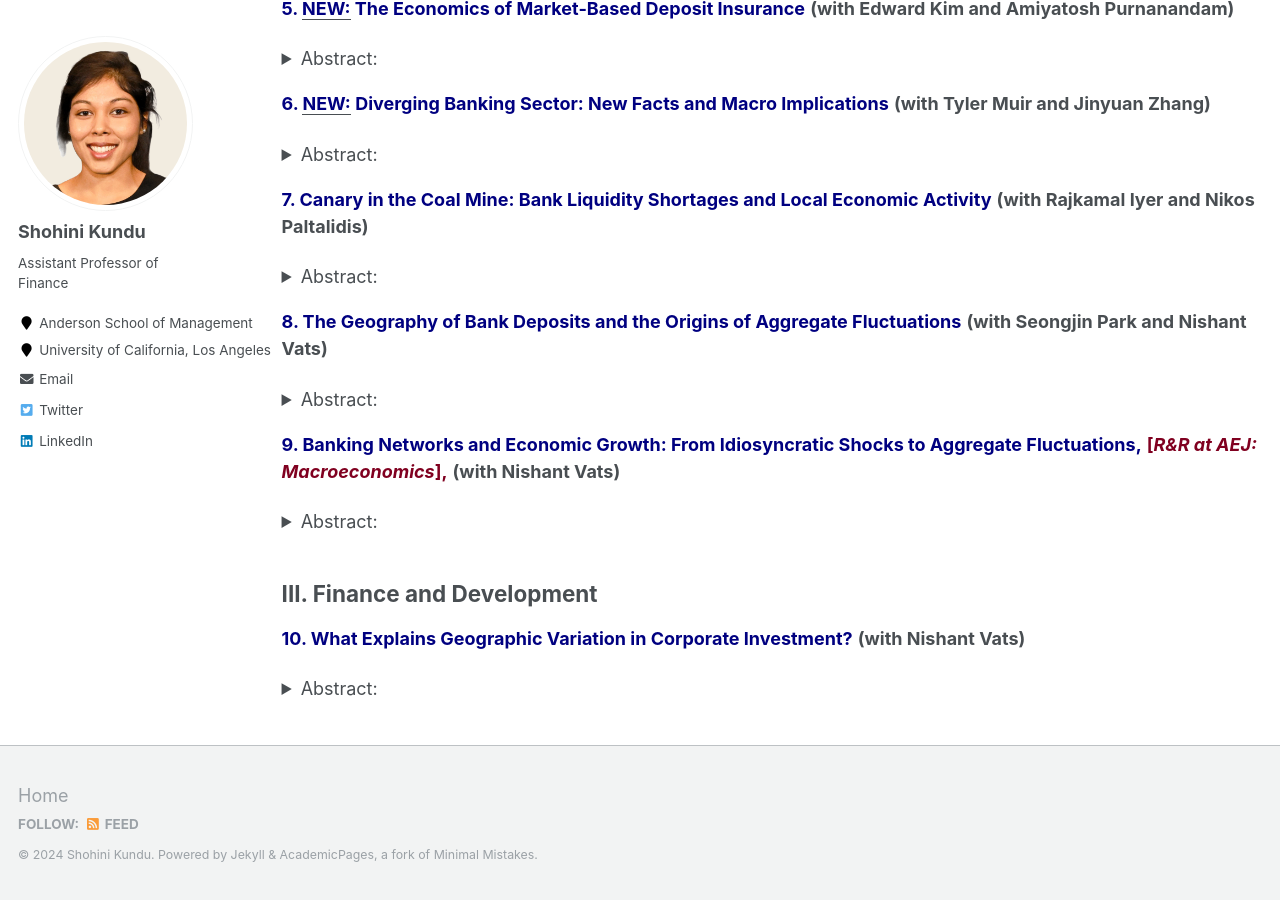
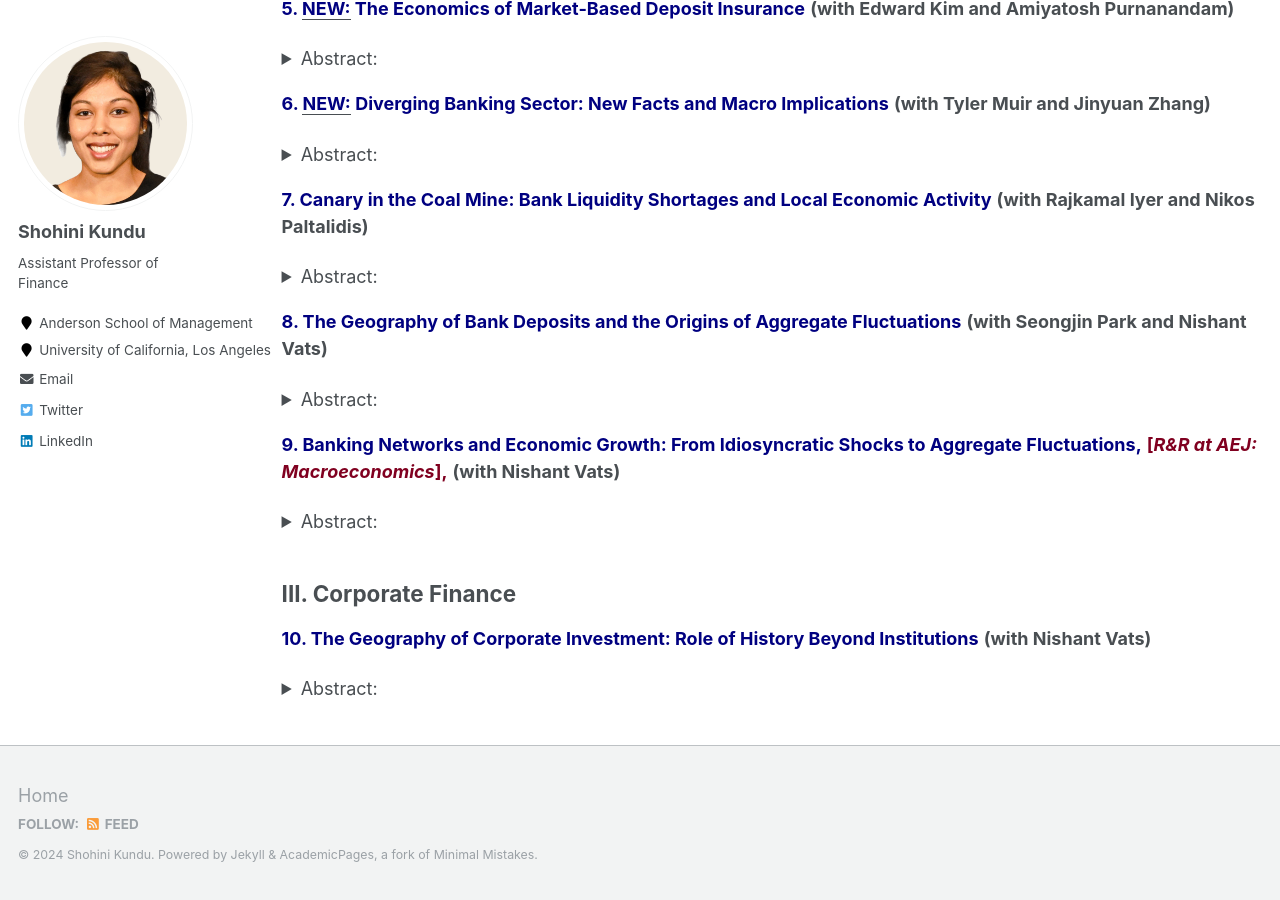
Before and after one commit to shohinikundu/shohinikundu.github.io, a Jekyll site: the page built from _pages/research.md, in a window 1280 px wide and 900 px high, scrolled down 853 px. Built offline with Jekyll 4.4.1, drawn with Linux system fonts in a browser that asks for light colours; some of the changed text lies outside the part shown.

Commit message:
Update research.md

```diff
--- a/_pages/research.md
+++ b/_pages/research.md
@@ -71,10 +71,10 @@
 This paper explores the transmission of non-capital shocks through banking networks. We construct non-capital (idiosyncratic) shocks, using labor productivity shocks to large firms. We document a change in the relationship between foreign idiosyncratic shocks and domestic economic growth between 1978 and 2000. Contemporaneous changes in banking integration drive this phenomenon as geographically diversified banks divert funds away from economies experiencing negative shocks towards other unaffected economies. Our granular-IV estimates suggest that a 1% increase in bank loan supply is associated with a 0.05-0.26 pp increase in economic growth. Lastly, this can potentially explain the Great Moderation.
           </details>
 
-## III. Finance and Development
+## III. Corporate Finance
 
-<a href="https://papers.ssrn.com/sol3/papers.cfm?abstract_id=3851008" style="color:rgb(0, 0, 128); text-decoration: none;">**10. What Explains Geographic Variation in Corporate Investment?** </a> **(with Nishant Vats)**
+<a href="https://papers.ssrn.com/sol3/papers.cfm?abstract_id=5038056" style="color:rgb(0, 0, 128); text-decoration: none;">**10. The Geography of Corporate Investment: Role of History Beyond Institutions** </a> **(with Nishant Vats)**
 <details>
 <summary>Abstract:</summary>
-We show that history can explain the geographic concentration of investment over and above traditional agglomerative forces, geography, and expectations. We use spatial variation in direct and indirect British rule to identify differences in historical circumstances. Using this within-country variation in historical circumstances, combined with a local identification approach and instrumental variable strategy, we explain the spatial differences in investment. Differences in historical origins can explain 13% of total geographic variation in investment. Moreover, investment is 8-10% lower in direct ruled areas. Our results indicate that history can have long-run consequences through its effect on economic organizations and state capacity.
+This paper investigates the historical roots of geographic investment concentration, emphasizing the role of colonial-era disruptions in shaping present-day disparities. Using India's direct and indirect British rule as a natural experiment, we document that states with a higher share of directly ruled districts exhibit greater investment concentration, driven by lower investment in those areas. Using spatial variation in British colonial administration-direct versus indirect rule-and employing both a border district-pair identification approach and an instrumental variable strategy, we show that investment is 8-10% lower in directly ruled areas, and differences in historical origins account for 13% of total geographic variation in investment. Our results suggest that these differences can be attributed to the destruction of economic organizations, which had persistent effects. Using the context of cotton textile industry, we demonstrate that direct British rule led to destruction of well-established economic organizations. We further show that these disruptions contribute to persistent geographic disparities in investment by undermining the development of skills and knowledge. Our findings indicate how historical disruptions can perpetuate geographic disparities in investment by eroding human capital accumulation, an important agglomerative force.
           </details>
```
